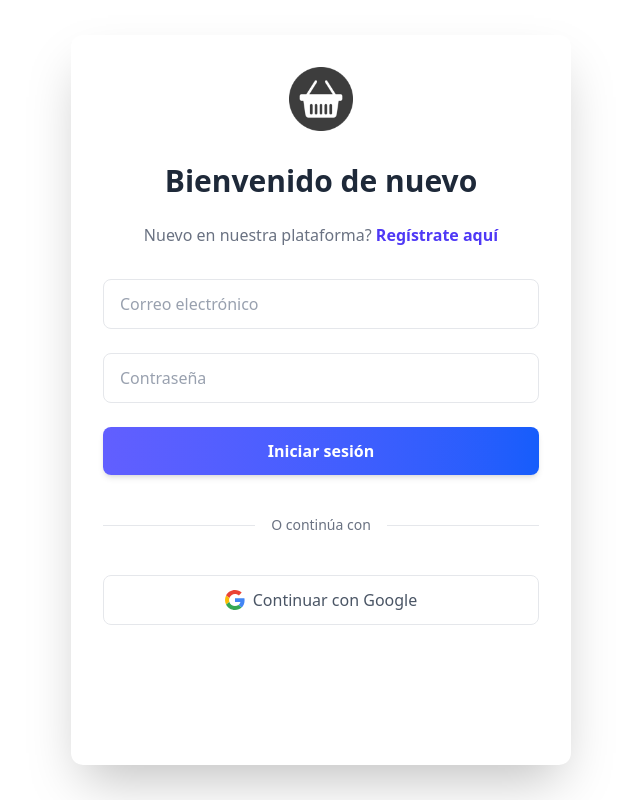
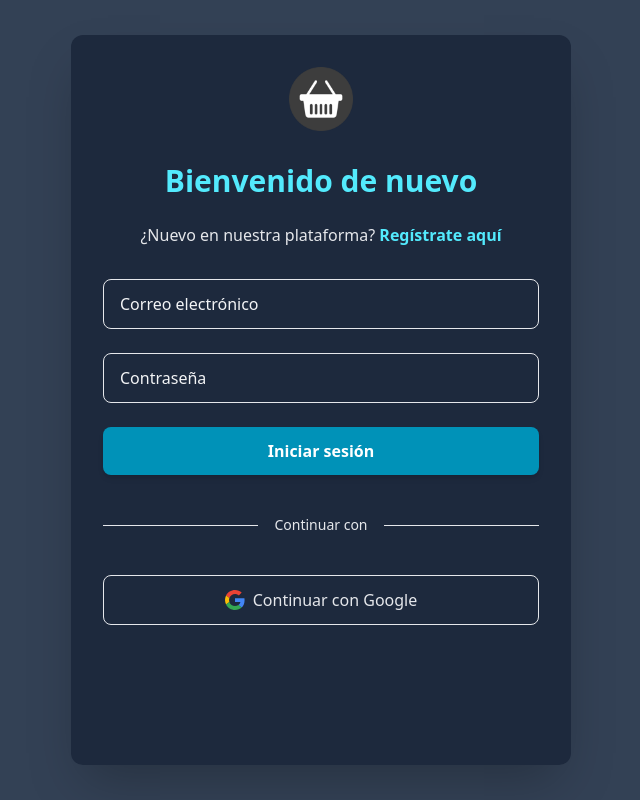
Before and after one commit to JosanFM/Gestion_Inventario, a React (Vite) app: page /singin in a window 1280 px wide. Shown: the whole page, without its empty margins (319-959 px from the left). Built offline with nearby package versions, Linux system fonts and the light colour scheme; no server answers.

Commit message:
Aplico modo oscuro y retoco tonalidades

```diff
--- a/src/App.css
+++ b/src/App.css
@@ -1,9 +1,9 @@
 :root {
-  --background-color: #ffffff;
+  --background-color: #334155;
   --text-color: #1a1a1a;
   --primary-color: #2563eb;
-  --card-background: #f3f4f6;
-  --border-color: #e5e7eb;
+  --card-background: #b7bac0;
+  --border-color: #5e6064;
   --button-hover: #1d4ed8;
 }
 
--- a/src/components/AuthForm.jsx
+++ b/src/components/AuthForm.jsx
@@ -56,7 +56,7 @@ export const AuthForm = ({ mode }) => {
 
 return (
     <div className="min-h-screen flex items-center justify-center p-4">
-        <div className="w-[500px] h-[730px] bg-white rounded-xl shadow-2xl p-8 overflow-y-auto transition-all duration-300">
+        <div className="w-[500px] h-[730px] bg-slate-800 rounded-xl shadow-2xl p-8 overflow-y-auto transition-all duration-300">
 
             {/* logo */}
 
@@ -68,17 +68,17 @@ return (
                 />
             </div>
 
-            <h2 className="text-3xl font-bold text-gray-800 text-center mb-6">
+            <h2 className="text-3xl font-bold text-cyan-300 text-center mb-6">
                 {mode === 'singup' ? "Crea tu cuenta" : "Bienvenido de nuevo"}
             </h2>
 
-            <p className="text-center text-gray-500 mb-8">
+            <p className="text-center text-gray-200 mb-8">
                 {mode === 'singup'
                     ? "Ya tienes una cuenta? "
-                    : "Nuevo en nuestra plataforma? "}
+                    : "¿Nuevo en nuestra plataforma? "}
                 <Link
                     to={mode === 'singup' ? '/singin' : '/singup'}
-                    className="text-indigo-600 hover:text-indigo-800 font-semibold transition-colors"
+                    className="text-cyan-300 hover:text-cyan-400 font-semibold transition-colors"
                 >
                     {mode === 'singup' ? "Iniciar sesión" : "Regístrate aquí"}
                 </Link>
@@ -94,7 +94,7 @@ return (
                         name="email"
                         placeholder="Correo electrónico"
                         onChange={handleChange}
-                        className="text-gray-800 w-full px-4 py-3 border border-gray-200 rounded-lg focus:ring-2 focus:ring-indigo-500 focus:border-transparent placeholder-gray-400 transition-all"
+                        className="text-gray-100 w-full px-4 py-3 border border-gray-200 rounded-lg focus:ring-2 focus:ring-indigo-500 focus:border-transparent placeholder-gray-100 transition-all"
                     />
                 </div>
 
@@ -104,13 +104,13 @@ return (
                         name="password"
                         placeholder="Contraseña"
                         onChange={handleChange}
-                        className="text-gray-800 w-full px-4 py-3 border border-gray-200 rounded-lg focus:ring-2 focus:ring-indigo-500 focus:border-transparent placeholder-gray-400 transition-all"
+                        className="text-gray-100 w-full px-4 py-3 border border-gray-200 rounded-lg focus:ring-2 focus:ring-indigo-500 focus:border-transparent placeholder-gray-100 transition-all"
                     />
                 </div>
 
                 <button
                     type="submit"
-                    className="w-full bg-gradient-to-r from-indigo-500 to-blue-600 text-white py-3 rounded-lg font-semibold hover:from-indigo-600 hover:to-blue-700 transition-all transform hover:scale-[1.01] shadow-md"
+                    className="w-full bg-gradient-to-r bg-cyan-600 text-white py-3 rounded-lg font-semibold hover:bg-cyan-700 transition-all transform hover:scale-[1.01] shadow-md"
                 >
                     {mode === 'singup' ? "Registrarse ahora" : "Iniciar sesión"}
                 </button>
@@ -138,7 +138,7 @@ return (
                         <div className="w-full border-t border-gray-200"></div>
                     </div>
                     <div className="relative flex justify-center text-sm">
-                        <span className="p-4 bg-white text-gray-500">O continúa con</span>
+                        <span className="p-4 bg-slate-800 text-gray-200">Continuar con</span>
                     </div>
                 </div>
 
@@ -147,7 +147,7 @@ return (
                 <button
                     type="button"
                     onClick={() => handleSocialLogin('google')}
-                    className="w-full flex items-center justify-center gap-2 py-3 border border-gray-200 rounded-lg font-medium text-gray-600 hover:border-gray-300 hover:bg-gray-50 transition-all"
+                    className="w-full flex items-center justify-center gap-2 py-3 border border-gray-200 rounded-lg font-medium text-gray-200 hover:border-gray-300 hover:bg-slate-700 transition-all"
                 >
                     <svg className="w-5 h-5" viewBox="0 0 48 48">
                         <path fill="#EA4335" d="M24 9.5c3.54 0 6.71 1.22 9.21 3.6l6.85-6.85C35.9 2.38 30.47 0 24 0 14.62 0 6.51 5.38 2.56 13.22l7.98 6.19C12.43 13.72 17.74 9.5 24 9.5z"/>
--- a/src/components/Buscador.jsx
+++ b/src/components/Buscador.jsx
@@ -70,7 +70,7 @@ export const Buscador = ({ setResultadosBusqueda }) => {
     <div className="relative">
       <input
         type="text"
-        className="w-full pl-10 pr-4 py-2 border border-gray-300 rounded-lg focus:ring-2 focus:ring-blue-500 focus:border-transparent"
+        className="w-full pl-10 pr-4 py-2 border border-gray-300 rounded-lg focus:ring-2 focus:ring-blue-500 focus:border-transparent text-gray-100"
         placeholder="Buscar productos..."
         onChange={buscarProducto}
         value={busqueda}
--- a/src/components/Crear.jsx
+++ b/src/components/Crear.jsx
@@ -19,28 +19,28 @@ function Crear() {
     const navigate = useNavigate()
 
     return (
-        <div className="bg-white rounded-xl shadow-sm p-6 mb-6">
-          <h2 className="text-lg font-semibold mb-4 text-center">
+        <div className="bg-slate-800 rounded-xl shadow-sm p-6 mb-6">
+          <h2 className="text-lg font-semibold mb-4 text-center text-cyan-300">
             Nuevo Producto
           </h2>
           <form onSubmit={handleSubmit} className="grid grid-cols-1 md:grid-cols-3 gap-4">
             <input
               type="text"
-              className="w-full px-4 py-2 border rounded-lg focus:ring-2 focus:ring-blue-500"
+              className="w-full px-4 py-2 border rounded-lg focus:ring-2 focus:ring-blue-500 text-gray-100"
               placeholder="Nombre del producto"
               onChange={(e) => setNombreProducto(e.target.value)}
             />
 
             <input
               type="text"
-              className="w-full px-4 py-2 border rounded-lg focus:ring-2 focus:ring-blue-500"
+              className="w-full px-4 py-2 border rounded-lg focus:ring-2 focus:ring-blue-500 text-gray-100"
               placeholder="Precio"
               onChange={(e) => setPrecioProducto(e.target.value)}
             />
 
             <input
               type="number"
-              className="w-full px-4 py-2 border rounded-lg focus:ring-2 focus:ring-blue-500"
+              className="w-full px-4 py-2 border rounded-lg focus:ring-2 focus:ring-blue-500 text-gray-100"
               placeholder="Cantidad"
               onChange={(e) => setCantidadProducto(e.target.value)}
             />
@@ -48,7 +48,7 @@ function Crear() {
             <div className="md:col-span-3 flex justify-center">
               <button
                 type="submit"
-                className="px-8 py-2 bg-blue-500 hover:bg-blue-600 text-white rounded-lg transition-colors max-w-xs w-full"
+                className="px-8 py-2 bg-slate-700 hover:bg-slate-600 text-white rounded-lg transition-colors max-w-xs w-full"
               >
                 Crear Producto
               </button>
--- a/src/components/DashBoard.jsx
+++ b/src/components/DashBoard.jsx
@@ -22,9 +22,9 @@ export const DashBoard = () => {
 
   return (
     <div className="min-h-screen flex flex-col bg-gray-50">
-      <header className="sticky top-0 w-full bg-white shadow-sm z-10 border-b border-gray-200">
+      <header className="sticky top-0 w-full bg-slate-800 shadow-sm z-10 border-b border-slate-700">
         <div className="w-full px-4 py-4 flex justify-between items-center">
-          <strong className="text-gray-800">PANEL DE CONTROL</strong>
+          <strong className="text-cyan-300">PANEL DE CONTROL</strong>
           <div className="flex items-center gap-4">
             <button
               onClick={handleLogOut}
@@ -37,12 +37,12 @@ export const DashBoard = () => {
       </header>
 
       <div className="flex-1 flex w-full">
-        <aside className="w-72 bg-white border-r border-gray-200 flex-shrink-0">
+        <aside className="w-72 bg-slate-800 border-r border-slate-700 flex-shrink-0">
           <div className="p-4 h-full">
             <Buscador setResultadosBusqueda={setResultadosBusqueda} />
             {modoBusqueda && (
               <div className="mt-4 p-3 bg-blue-50 rounded-lg">
-                <p className="text-sm text-blue-800">
+                <p className="text-sm text-green-700">
                   {resultadosBusqueda.length} resultados encontrados
                 </p>
               </div>
@@ -50,20 +50,20 @@ export const DashBoard = () => {
           </div>
         </aside>
 
-        <main className="flex-1 w-full bg-gray-50 p-6">
+        <main className="flex-1 w-full bg-slate-500 p-6">
           <div className="max-w-full">
             <Crear />
             <div className="mt-6 w-full">
               {!modoBusqueda ? (
                 <ProductList />
               ) : (
-                <div className="w-full bg-white rounded-lg shadow-sm p-6">
-                  <h3 className="text-lg font-semibold mb-4 text-gray-800">Resultados</h3>
-                  <div className="grid grid-cols-1 md:grid-cols-2 lg:grid-cols-3 gap-4">
+                <div className="w-full bg-slate-800 rounded-lg shadow-sm p-6">
+                  <h3 className="text-lg font-semibold mb-4 text-green-400 text-center">Resultados</h3>
+                  <div className="grid grid-cols-1 md:grid-cols-2 lg:grid-cols-3 gap-4 bg-slate-800 p-4 rounded-lg">
                     {resultadosBusqueda.map((producto) => (
-                      <div key={producto.id} className="bg-gray-100 p-4 rounded-lg">
-                        <h3 className="font-medium text-gray-800">{producto.Nombre}</h3>
-                        <p className="text-blue-600">€{producto.Precio}</p>
+                      <div key={producto.id} className="bg-slate-700 p-4 rounded-lg">
+                        <h3 className="font-medium text-cyan-300">{producto.Nombre}</h3>
+                        <p className="text-yellow-300">€{producto.Precio}</p>
                       </div>
                     ))}
                   </div>
--- a/src/components/ProductList.jsx
+++ b/src/components/ProductList.jsx
@@ -47,22 +47,22 @@ export const ProductList = () => {
     };
 
     return (
-        <div className="w-full bg-white rounded-lg shadow-sm p-6">
+        <div className="w-full bg-slate-800 rounded-lg shadow-sm p-6">
         <div className="w-full grid grid-cols-1 md:grid-cols-2 lg:grid-cols-3 xl:grid-cols-4 gap-4">
           {products.map(product => (
             <div
               key={product.id}
-              className="w-full bg-gray-50 p-4 rounded-lg hover:bg-gray-100 transition-colors"
+              className="w-full bg-slate-700 p-4 rounded-lg hover:bg-slate-600 transition-colors"
             >
               {/* Nombre */}
               <div className="w-full">
-                <h3 className="text-xl font-semibold break-words text-gray-800">
+                <h3 className="text-xl font-semibold break-words text-cyan-300">
                   {product.Nombre}
                 </h3>
               </div>
 
               {/* Precio */}
-              <div className="text-lg font-medium text-blue-600">
+              <div className="text-lg font-medium text-yellow-300">
                 €{product.Precio}
               </div>
 
```
